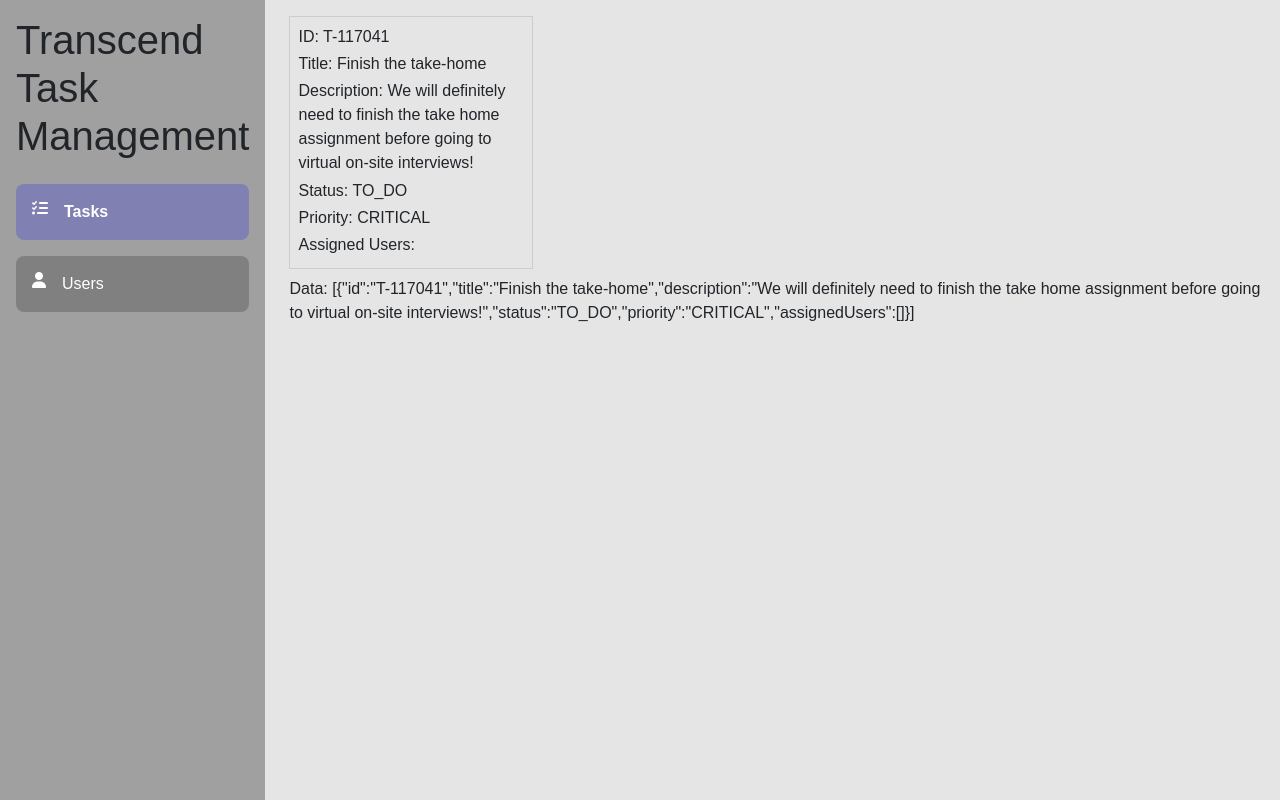
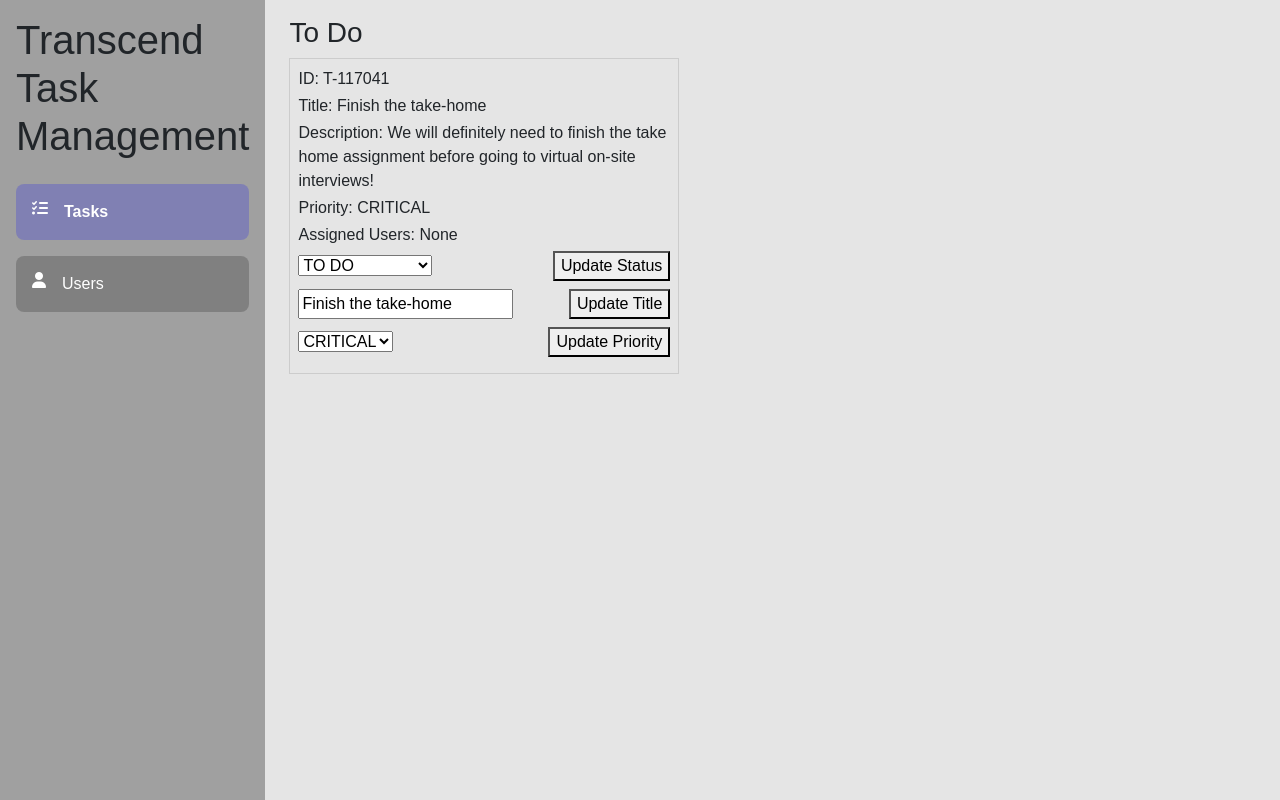
Before and after one commit to alexbarajas/TaskManagement, a React (Vite) app in the folder task-app/: page / in a window 1280 px wide. Built offline with nearby package versions, Linux system fonts and the light colour scheme.

Commit message:
updated TasksView.tsx and have the tasks page working and you can update the status, description and priority of the tasks on the page

```diff
--- a/task-app/src/components/TasksView/TasksView.tsx
+++ b/task-app/src/components/TasksView/TasksView.tsx
@@ -1,15 +1,68 @@
-import React from 'react';
-import { useApiQuery } from '../../support/api/hooks.ts';
+import React, { useState } from 'react';
+import { useApiQuery, useApiMutation } from '../../support/api/hooks.ts';
 import { BackendEndpoint } from '../../support/api/api-schema.ts';
+import { TaskPriority, TaskStatus, User } from '../../support/api/models.ts';
 
-/**
- * This component displays the
- */
 export const TasksView: React.FC = () => {
   const { data, loading, error, refetch } = useApiQuery(
     BackendEndpoint.GetTasks,
     { props: { searchText: '' } },
   );
+
+  // mutation hook for updating tasks
+  const [updateTask] = useApiMutation(BackendEndpoint.UpdateTask);
+
+  // state to store selected status for each task, whenever a state changes the component re-renders
+  const [selectedStatus, setSelectedStatus] = useState<{ [taskId: string]: TaskStatus }>({});
+  const [selectedTitle, setSelectedTitle] = useState<{ [taskId: string]: string }>({});
+  const [selectedPriority, setSelectedPriority] = useState<{ [taskId: string]: TaskPriority }>({});
+
+  // function to handle task updates
+  const handleTaskUpdate = async (taskId: string, updates: Partial<Task>) => {
+    try {
+      // call the API to update the task
+      const updatedTask = await updateTask({ id: taskId, ...updates });
+      // if the update is successful, refetch the tasks to get the latest data
+      if (updatedTask) {
+        refetch();
+      }
+    } catch (error) {
+      // handle error
+      console.error('Error updating task:', error);
+    }
+  };
+
+  const updateTaskStatus = (taskId: string) => {
+    // if you click on 'Update Status' without selecting anything, it'll be undefined, so instead of setting the status to 'undefined' it just stays the same
+    if (selectedStatus[taskId]) {
+      const newStatus = selectedStatus[taskId];
+      handleTaskUpdate(taskId, { status: newStatus });
+    }
+  };
+
+  const updateTaskTitle = (taskId: string) => {
+    if (selectedTitle[taskId]) {
+      const newTitle = selectedTitle[taskId];
+      handleTaskUpdate(taskId, { title: newTitle });
+    }
+  };
+
+  const updateTaskPriority = (taskId: string) => {
+    if (selectedPriority[taskId]) {
+      const newPriority = selectedPriority[taskId];
+      handleTaskUpdate(taskId, { priority: newPriority });
+    }
+  };
+
+  const tasksByStatus: { [status: string]: Task[] } = {};
+  if (data) {
+    data.forEach(task => {
+      if (!tasksByStatus[task.status]) {
+        tasksByStatus[task.status] = [];
+      }
+      tasksByStatus[task.status].push(task);
+    });
+  }
 
   console.log("Data:", data);
   console.log("Loading:", loading);
@@ -20,27 +73,87 @@ export const TasksView: React.FC = () => {
     <div
       style={{
         display: 'flex',
-        flexDirection: 'column',
+        flexDirection: 'row',
         gap: '.5em',
         maxHeight: '100%',
-        overflowY: 'auto',
+        overflowX: 'auto',
         padding: '1em',
-        // feel free to change these styles!
       }}
     >
-      {/* your code here! */}
-      {data && data.map(user => (
-        <div key={user.id} style={{ border: '1px solid #ccc', padding: '0.5em', maxWidth: '25%' }}>
-          <p style={{ marginBottom: '0.2em' }}>ID: {user.id}</p>
-          <p style={{ marginBottom: '0.2em' }}>Title: {user.title}</p>
-          <p style={{ marginBottom: '0.2em' }}>Description: {user.description}</p>
-          <p style={{ marginBottom: '0.2em' }}>Status: {user.status}</p>
-          <p style={{ marginBottom: '0.2em' }}>Priority: {user.priority}</p>
-          <p style={{ marginBottom: '0.2em' }}>Assigned Users: {user.assignedUsers}</p> {/* This will show as an error due to assignedUsers being empty sometimes but it's fine */}
+      {Object.entries(tasksByStatus).map(([status, tasks]) => (
+        <div key={status} style={{ flex: '0 0 auto', maxWidth: '40%' }}>
+          <h3>{formatStatus(status)}</h3> {/* Updated status label */}
+          {tasks.map(task => (
+            <div key={task.id} style={{ border: '1px solid #ccc', padding: '0.5em', marginBottom: '0.5em' }}>
+              <p style={{ marginBottom: '0.2em' }}>ID: {task.id}</p>
+              <p style={{ marginBottom: '0.2em' }}>Title: {task.title}</p>
+              <p style={{ marginBottom: '0.2em' }}>Description: {task.description}</p>
+              <p style={{ marginBottom: '0.2em' }}>Priority: {task.priority}</p>
+              <p style={{ marginBottom: '0.2em' }}>Assigned Users: {task.assignedUsers && task.assignedUsers.length > 0 ? task.assignedUsers.join(', ') : 'None'}</p>
+              <div style={{ display: 'flex', alignItems: 'center', marginBottom: '0.5em', justifyContent: 'space-between' }}>
+                <select
+                  value={selectedStatus[task.id] || task.status}
+                  onChange={e => setSelectedStatus({ ...selectedStatus, [task.id]: e.target.value as TaskStatus })}
+                >
+                  {Object.values(TaskStatus).map(status => (
+                    <option key={status} value={status}>
+                      {status.replace(/_/g, ' ')}
+                    </option>
+                  ))}
+                </select>
+                <button onClick={() => updateTaskStatus(task.id)}>
+                  Update Status
+                </button>
+              </div>
+              <div style={{ display: 'flex', alignItems: 'center', marginBottom: '0.5em', justifyContent: 'space-between' }}>
+                <input
+                  type="text"
+                  value={selectedTitle[task.id] || task.title}
+                  onChange={e => setSelectedTitle({ ...selectedTitle, [task.id]: e.target.value })}
+                />
+                <button onClick={() => updateTaskTitle(task.id)}>
+                  Update Title
+                </button>
+              </div>
+              <div style={{ display: 'flex', alignItems: 'center', marginBottom: '0.5em', justifyContent: 'space-between' }}>
+                <select
+                  value={selectedPriority[task.id] || task.priority}
+                  onChange={e => setSelectedPriority({ ...selectedPriority, [task.id]: e.target.value as TaskPriority })}
+                >
+                  {Object.values(TaskPriority).map(priority => (
+                    <option key={priority} value={priority}>
+                      {priority.replace(/_/g, ' ')}
+                    </option>
+                  ))}
+                </select>
+                <button onClick={() => updateTaskPriority(task.id)}>
+                  Update Priority
+                </button>
+              </div>
+            </div>
+          ))}
         </div>
       ))}
-      {/* Displaying data */}
-      <p>Data: {JSON.stringify(data)}</p>
     </div>
   );
 };
+
+// helper functions go outside
+const formatStatus = (status: string): string => {
+  // Example: Convert "TO_DO" to "To Do"
+  const words = status.replace(/_/g, ' ').replace(/\b\w/g, firstChar => firstChar.toUpperCase()).split(" ");
+  for (let i = 0; i < words.length; i++) {
+    words[i] = words[i][0].toUpperCase() + words[i].substr(1);
+  }
+  return words.map(word => word.charAt(0).toUpperCase() + word.slice(1).toLowerCase()).join(" ");
+};
+
+// copied from models.ts
+interface Task {
+  id: string;
+  title: string;
+  description: string;
+  priority: TaskPriority;
+  assignedUsers?: User[];
+  status: TaskStatus;
+}
```
